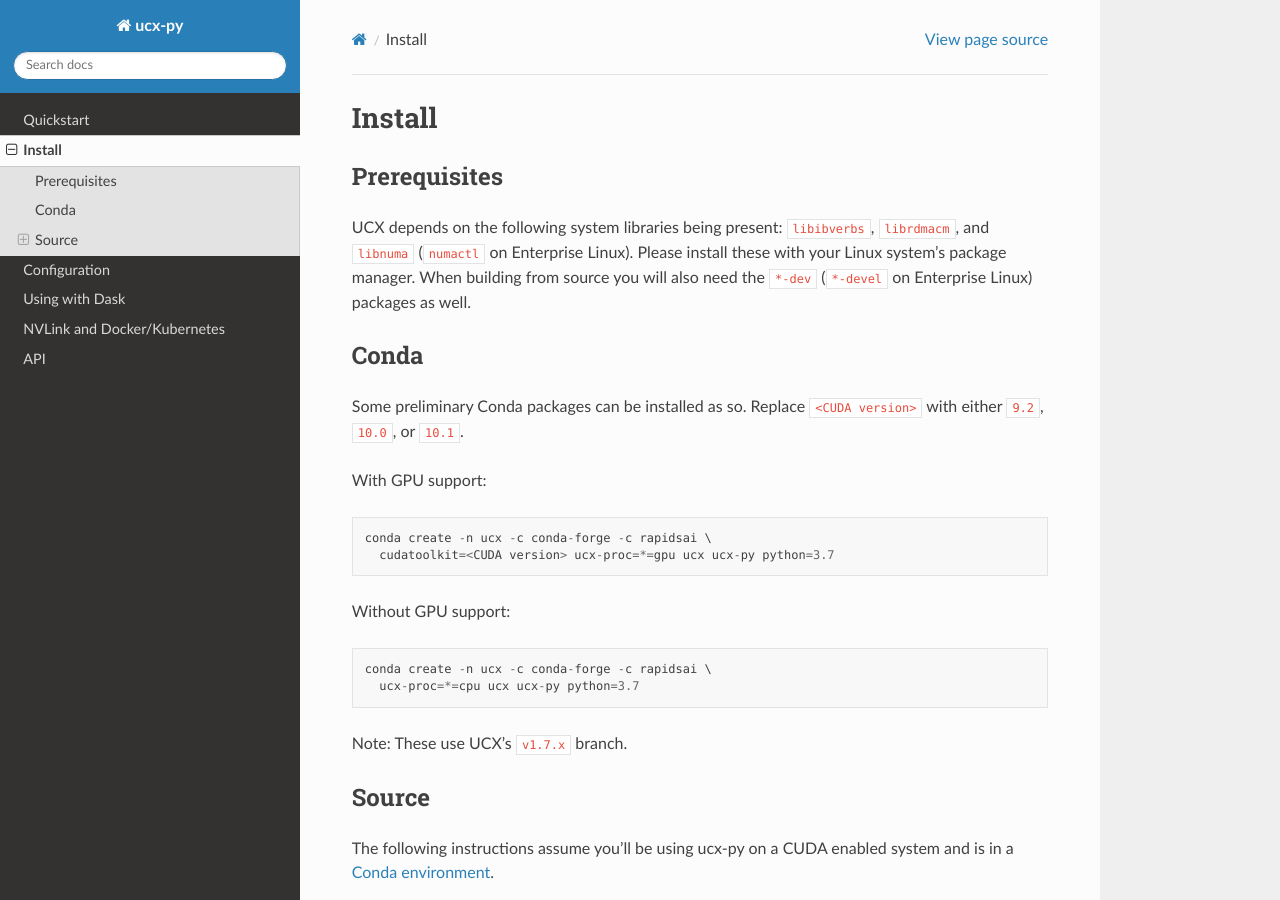
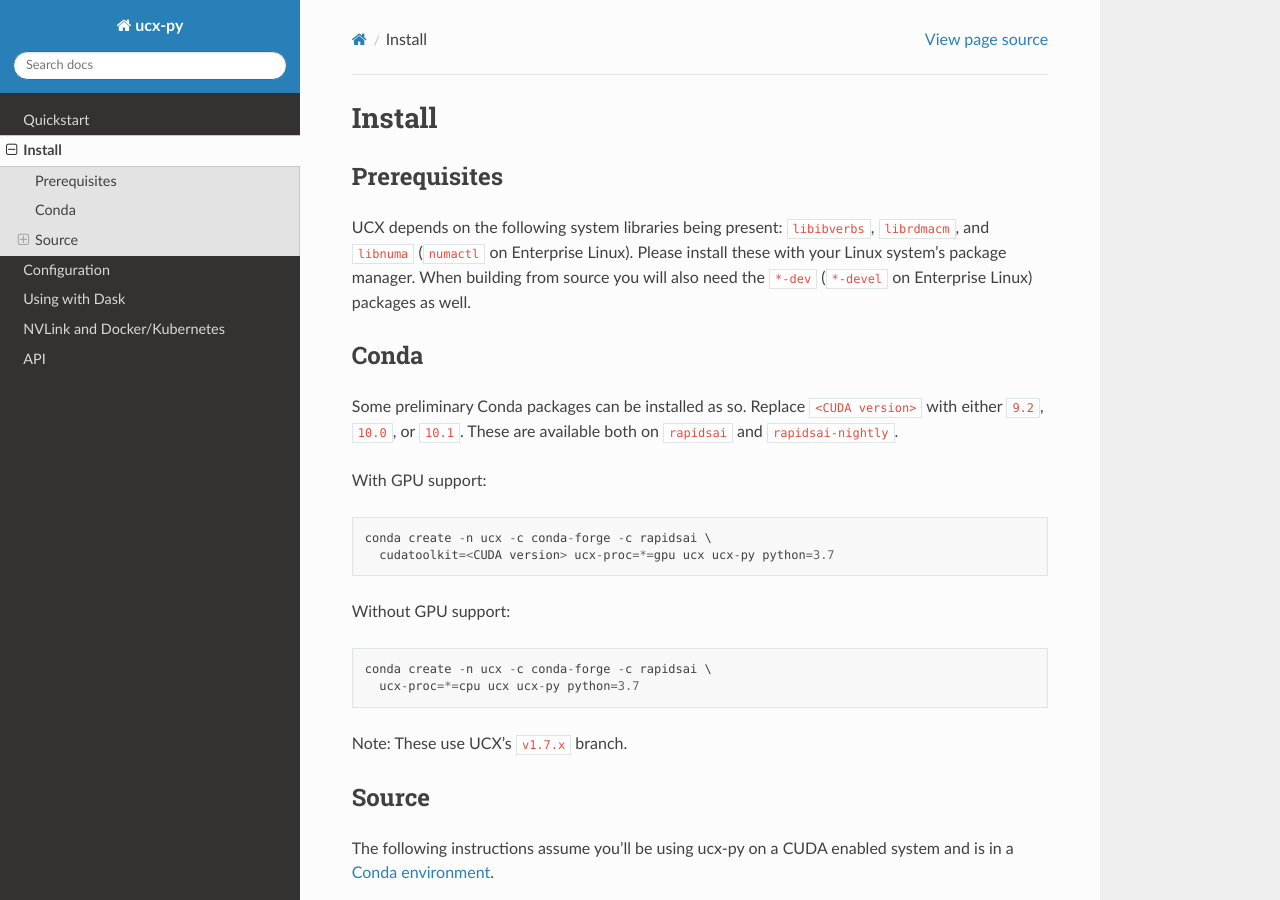
Before and after one commit to rapidsai/ucx-py, a Sphinx documentation site: the page built from docs/source/install.rst, in a window 1280 px wide and 900 px high. Built offline with Sphinx 7.4.7 and the Read the Docs theme 2.0.0, drawn with Linux system fonts in a browser that asks for light colours.

Commit message:
Note that nightly packages are also available

```diff
--- a/docs/source/install.rst
+++ b/docs/source/install.rst
@@ -14,7 +14,8 @@
 -----
 
 Some preliminary Conda packages can be installed as so. Replace
-``<CUDA version>`` with either ``9.2``, ``10.0``, or ``10.1``.
+``<CUDA version>`` with either ``9.2``, ``10.0``, or ``10.1``. These are
+available both on ``rapidsai`` and ``rapidsai-nightly``.
 
 With GPU support:
 
```
